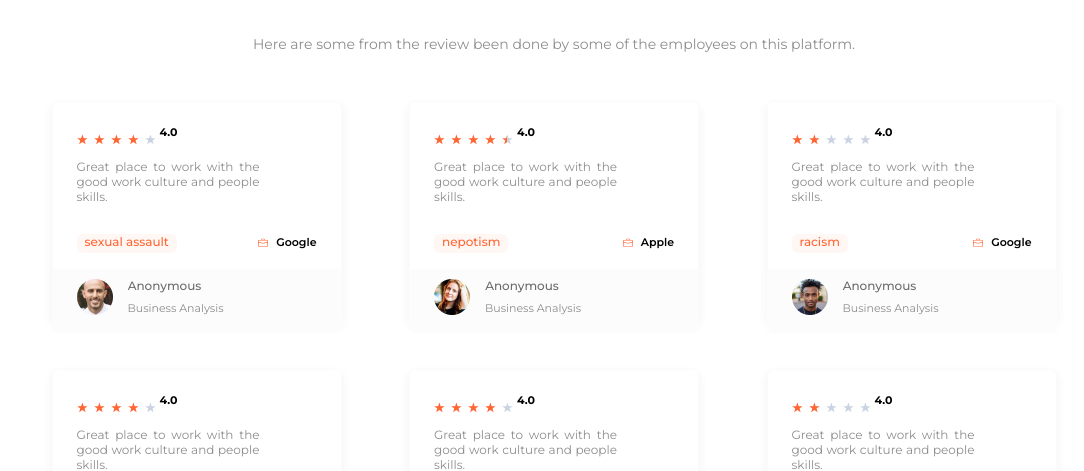
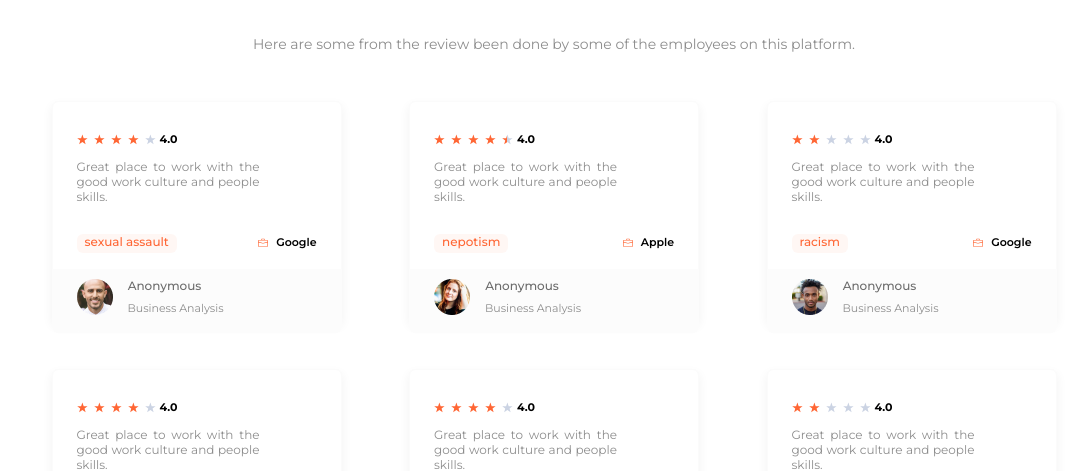
Before and after one commit to Dreezy305/Business-Landing, a React (Create React App) app: page / in a window 1280 px wide. Shown: the part 793-1264 px from the top of the page, without its empty margins (86-1170 px from the left). Built offline with nearby package versions, Linux system fonts and the light colour scheme.

Commit message:
stars rating

```diff
--- a/src/components/featured.js
+++ b/src/components/featured.js
@@ -45,7 +45,7 @@ function Featured() {
               {reviews.map((item) => (
                 <div className="card featured_card p-2 mb-5">
                   <div class="card-body">
-                    <div className="d-flex flex-row">
+                    <div className="d-flex flex-row align-items-baseline mt-auto">
                       <StarRatings
                         rating={item.rating}
                         starDimension="11px"
```
